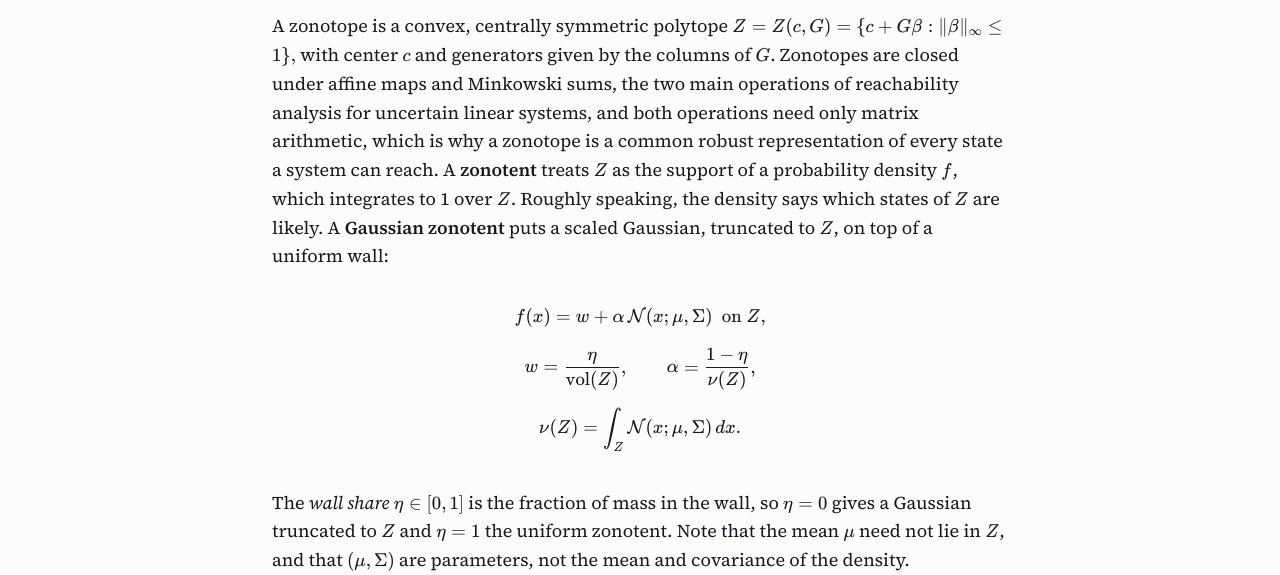
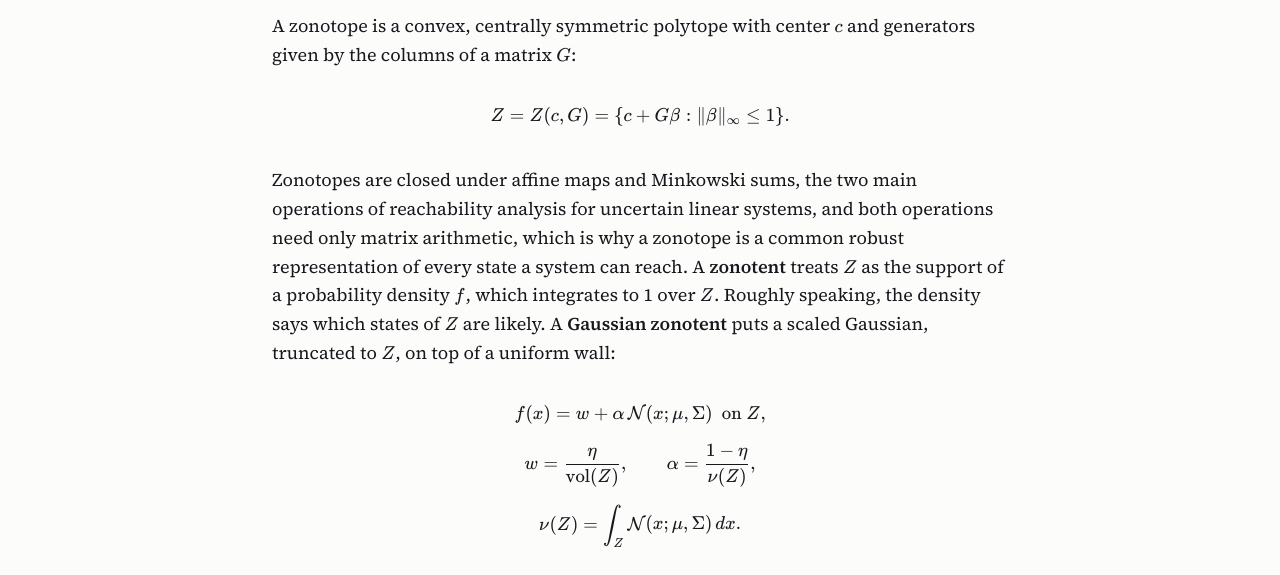
Before and after one commit to zonotents/zonotents.github.io, a plain HTML site: page index.html in a window 1280 px wide. Shown: the part 522-1097 px from the top of the page. Drawn offline with nearby package versions, Linux system fonts and the light colour scheme.

Commit message:
Display the zonotope definition as its own equation
Co-Authored-By: Claude Opus 5.5 <noreply@anthropic.com>

```diff
--- a/index.html
+++ b/index.html
@@ -49,9 +49,12 @@
     <div class="prose">
       <h2>What is a zonotent?</h2>
       <p>
-        A zonotope is a convex, centrally symmetric polytope
-        <span class="m">Z = Z(c, G) = \{c + G\beta : \|\beta\|_\infty \le 1\},</span> with center
-        <span class="m">c</span> and generators given by the columns of <span class="m">G</span>. Zonotopes are closed
+        A zonotope is a convex, centrally symmetric polytope with center <span class="m">c</span> and generators
+        given by the columns of a matrix <span class="m">G</span>:
+      </p>
+      <div class="math-block"><span class="md">Z = Z(c, G) = \{c + G\beta : \|\beta\|_\infty \le 1\}.</span></div>
+      <p>
+        Zonotopes are closed
         under affine maps and Minkowski sums, the two main operations of reachability analysis for uncertain linear
         systems, and both operations need only matrix arithmetic, which is why a zonotope is a common robust
         representation of every state a system can reach. A <strong>zonotent</strong> treats <span class="m">Z</span> as
```
